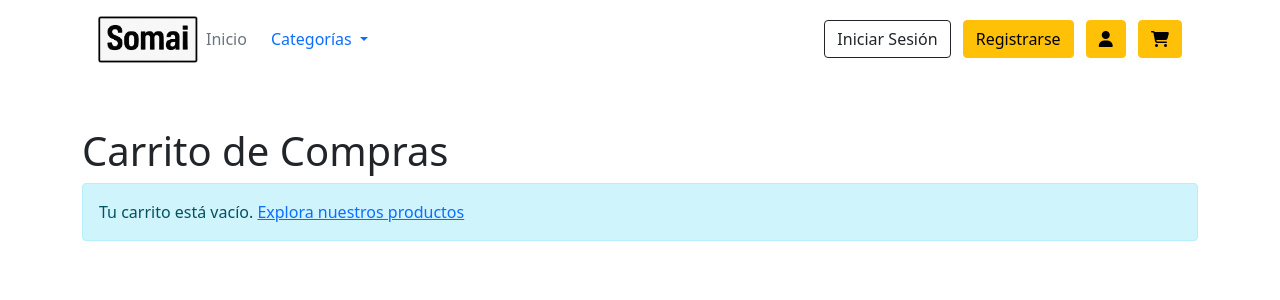
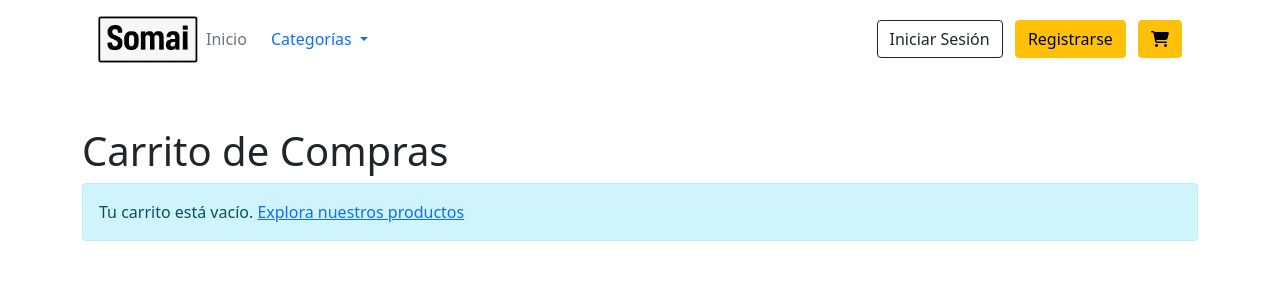
Before and after one commit to Sergitxin22/Proyecto-ingenieria-web, a Django app: template ProyectoTienda/tiendaApp/templates/carrito/carrito.html in a window 1280 px wide. Shown: the top 300 px of the page. Run offline with Django 3.2, Linux system fonts and the light colour scheme; the template is opened without the code that fills it, so the values that code supplies are empty.

Commit message:
funcionalidad botones del header

```diff
--- a/ProyectoTienda/tiendaApp/templates/components/header/header.html
+++ b/ProyectoTienda/tiendaApp/templates/components/header/header.html
@@ -23,15 +23,23 @@
       </ul>
 
       <div class="text-end">
-        <button type="button" class="btn btn-outline-dark me-2" [routerLink]="['/login']" *ngIf="!estoyLogeado">
-          Iniciar Sesión
-        </button>
-        <button type="button" class="btn btn-warning me-2" [routerLink]="['/sign-up']" *ngIf="!estoyLogeado">
-          Registrarse
-        </button>
-        <button type="button" class="btn btn-warning me-2" [routerLink]="['/mi-perfil']" *ngIf="estoyLogeado">
-          <i class="fa-solid fa-user"></i>
-        </button>
+
+        {% if not user.is_authenticated %}
+        <a href="{% url 'login' %}" class="btn btn-outline-dark me-2">
+            Iniciar Sesión
+        </a>
+
+        <a href="{% url 'signup' %}" class="btn btn-warning me-2">
+            Registrarse
+        </a>
+        {% endif %}
+
+        <!-- {% if user.is_authenticated %}
+        <a href="{% url 'ver_pedidos' %}" class="btn btn-warning me-2">
+            <i class="fa-solid fa-user"></i>
+        </a>
+        {% endif %} -->
+
         <a href="{% url 'ver_carrito' %}" class="btn btn-warning position-relative">
           <i class="fa-solid fa-cart-shopping"></i>
           {% if carrito_total_items > 0 %}
```
